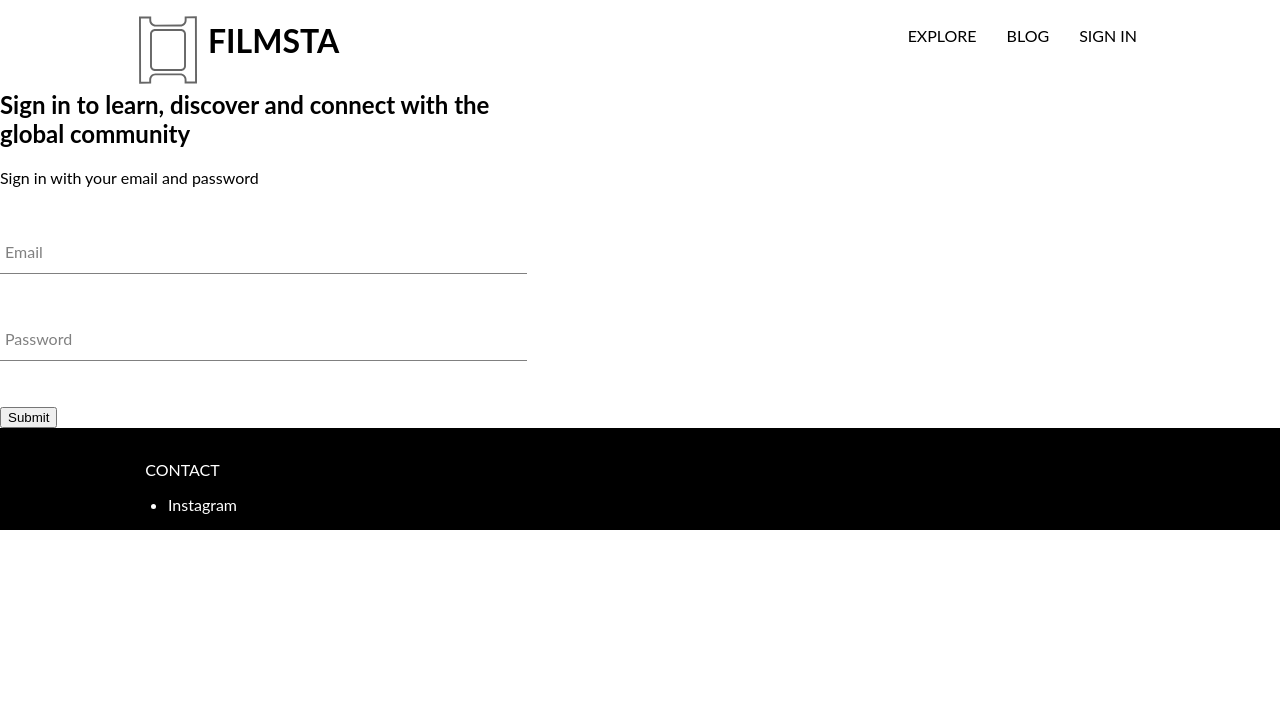
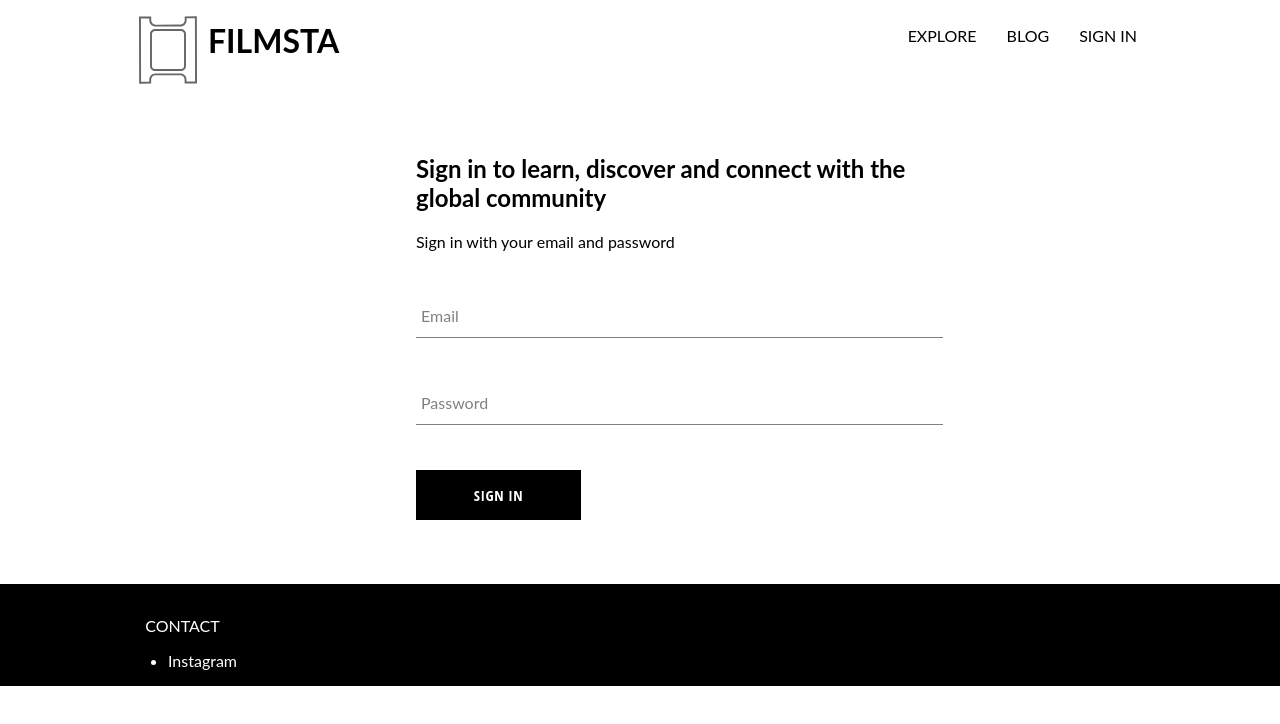
Before and after one commit to leah-h/filmsta, a React (Create React App) app: page /signin in a window 1280 px wide. Shown: the top 724 px of the page. Built offline with nearby package versions, Linux system fonts and the light colour scheme.

Commit message:
add custom button with styling

```diff
--- /dev/null
+++ b/src/components/custom-button/custom-button.component.jsx
@@ -0,0 +1,11 @@
+import React from 'react'
+
+import './custom-button.styles.scss'
+
+const CustomButton = ({ children, ...otherProps }) => (
+    <button className="custom-button" {...otherProps}>
+    {children}
+    </button>
+)
+
+export default CustomButton;
--- /dev/null
+++ b/src/components/custom-button/custom-button.styles.scss
@@ -0,0 +1,22 @@
+.custom-button {
+    min-width: 165px;
+    width: auto;
+    height: 50px;
+    letter-spacing: 0.5px;
+    line-height: 50px;
+    padding: 0 35px 0 35px;
+    font-size: 15px;
+    background-color: black;
+    color: white;
+    text-transform: uppercase;
+    font-family: 'Open Sans Condensed';
+    font-weight: bolder;
+    border: none;
+    cursor: pointer;
+
+    &:hover {
+      background-color: white;
+      color: black;
+      border: 1px solid black;
+    }
+  }
--- a/src/components/sign-in/sign-in.component.jsx
+++ b/src/components/sign-in/sign-in.component.jsx
@@ -1,6 +1,7 @@
 import React from 'react'
 
 import FormInput from '../form-input/form-input.component'
+import CustomButton from '../custom-button/custom-button.component'
 
 import "./sign-in.styles.scss"
 
@@ -35,7 +36,7 @@
                 <form onSubmit={this.handleSubmit}>
                 <FormInput name="email" type="email" value={this.state.email} handleChange={this.handleChange} label = "Email" required/>
                 <FormInput name="password" type="password" value={this.state.password} handleChange={this.handleChange} label="Password" required/>
-                <input type="submit" value="Submit" />
+                <CustomButton type="submit">SIGN IN</CustomButton>
                 </form>
             </div>
         )
--- a/src/components/sign-in/sign-in.styles.scss
+++ b/src/components/sign-in/sign-in.styles.scss
@@ -1,3 +1,7 @@
 .sign-in {
     width: 40vw;
+    margin: 0 auto;
+    padding: 2rem;
+    display: flex;
+    flex-direction: column;
 }
```
Also changed, not shown: 1 other file (tests, documents, lock files or other folders).
